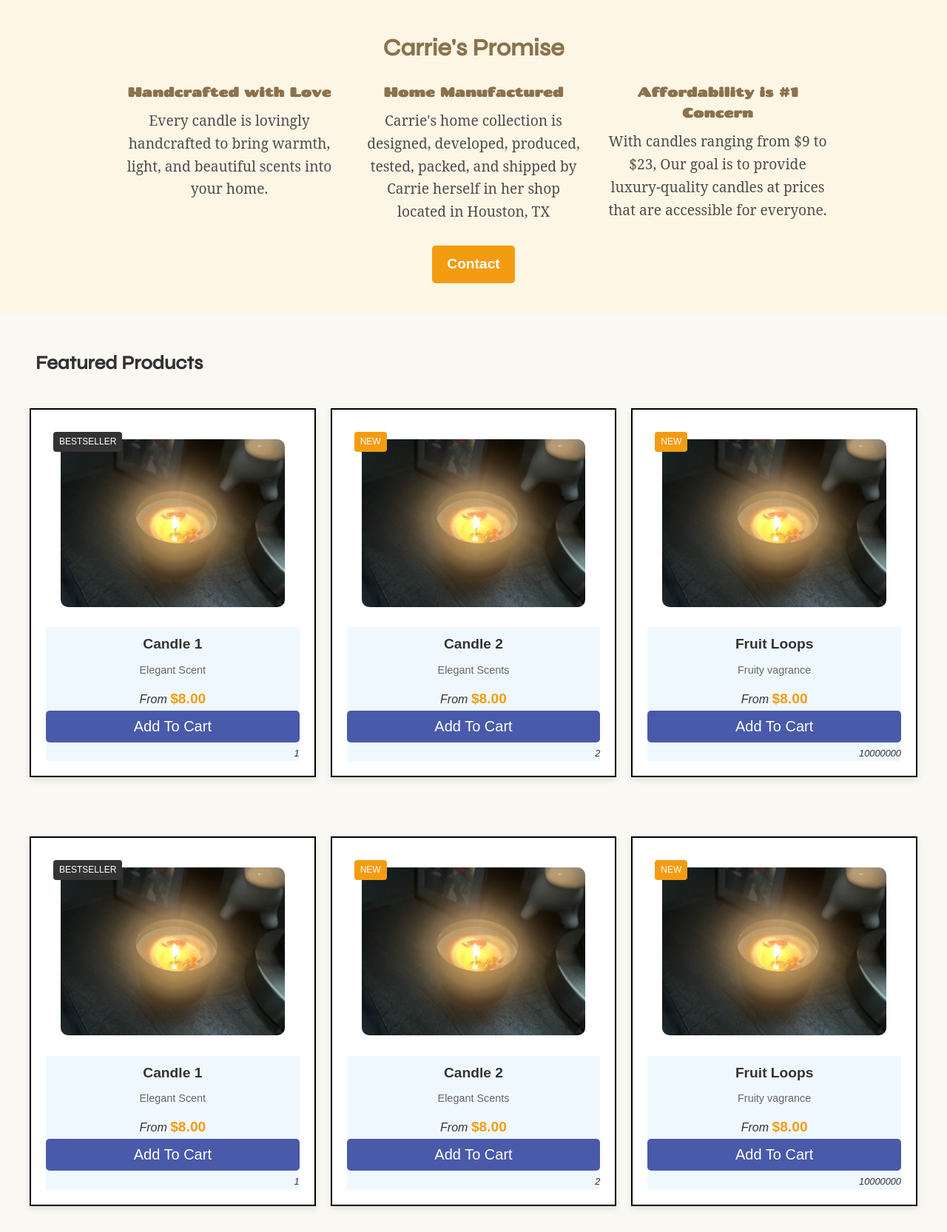
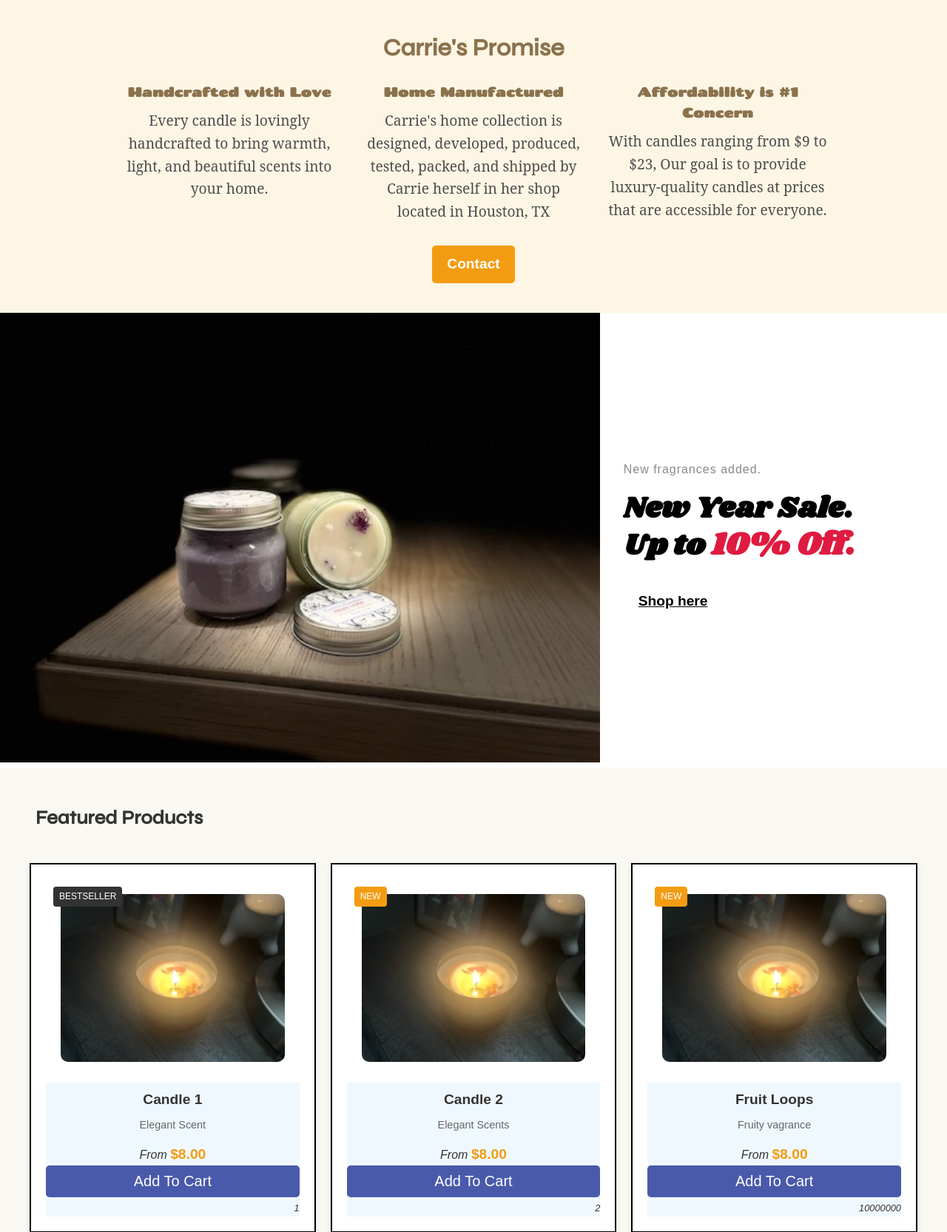
Before and after one commit to Metameg/SouthwestCandles, a PHP site: page / in a window 1280 px wide. Shown: the part 801-2467 px from the top of the page at 74% size. Before the commit the page ends 2436 px from the top, so only its background shows below. Run offline with PHP 8.4, Linux system fonts and the light colour scheme; data comes from the database, SQL or seed files in the repository; data that the repository does not hold is empty; style sheets or scripts are compiled from the project's sources.

Commit message:
promo section added to index

```diff
--- a/src/css/index.css
+++ b/src/css/index.css
@@ -183,6 +183,72 @@ body {
   background-color: #705a3a;
 }
 
+.promo-section {
+  display: flex;
+  align-items: center;
+  justify-content: space-between;
+  background-color: #fff;
+}
+.promo-section .promo-image {
+  flex: 2;
+  width: 100%;
+}
+.promo-section .promo-image img {
+  width: 100%;
+  height: 100%;
+  -o-object-fit: cover;
+     object-fit: cover;
+}
+.promo-section .promo-content {
+  flex: 1;
+  padding: 2rem;
+  display: flex;
+  flex-direction: column;
+  justify-content: center;
+  text-align: left;
+}
+.promo-section .promo-content h3 {
+  font-size: 1rem;
+  font-weight: 400;
+  letter-spacing: 1px;
+  margin-bottom: 1rem;
+  color: #888;
+}
+.promo-section .promo-content h1 {
+  font-size: 2.5rem;
+  line-height: 1.2;
+  font-weight: 700;
+  margin-bottom: 1.5rem;
+  color: #000;
+  font-family: "shrikhand", sans-serif;
+}
+.promo-section .promo-content h1 span {
+  font-size: 2.7rem;
+  color: #df1b41;
+}
+.promo-section .promo-content .promo-link {
+  display: inline-block;
+  padding: 10px 20px;
+  font-size: 1.2rem;
+  color: #000;
+  background-color: #fff;
+  border: none;
+  border-radius: 5px;
+  text-decoration: underline;
+  font-weight: bold;
+  transition: color 0.3s ease;
+  width: -moz-fit-content;
+  width: fit-content;
+}
+.promo-section .promo-content .promo-link:hover {
+  color: #c87f0a;
+}
+@media (max-width: 768px) {
+  .promo-section {
+    flex-direction: column;
+  }
+}
+
 .products-section, .featured-products {
   display: grid;
   gap: 20px;
--- a/src/index.php
+++ b/src/index.php
@@ -82,6 +82,21 @@
                 </div>
             </section>
 
+            <section class="promo-section">
+                <div class="promo-image">
+                    <picture>
+                        <source srcset="assets/images/webp/tilted_on_table.webp" type="image/webp">
+                        <source srcset="assets/images/tilted_on_table.jpg" type="image/jpeg">
+                        <img src="assets/images/tilted_on_table.jpg" alt="Product candles displayed on table">
+                    </picture>
+                </div>
+                <div class="promo-content">
+                    <h3>New fragrances added.</h3>
+                    <h1>New Year Sale.<br>Up to <span>10%<span> Off.</h1>
+                    <a href="#" class="promo-link">Shop here</a>
+                </div>
+            </section>
+
             <h2 class="section-header">Featured Products</h2>
             <section class="featured-products">
                 <?php foreach ($featuredProducts as $product): ?>
--- a/src/scss/index.scss
+++ b/src/scss/index.scss
@@ -224,7 +224,78 @@ body {
     }
 }
 
+// Promo Section
 
+.promo-section {
+    display: flex;
+    align-items: center;
+    justify-content: space-between;
+    background-color: #fff;
+
+    .promo-image {
+        flex: 2;
+        width: 100%;
+
+        img {
+            width: 100%;
+            height: 100%;
+            object-fit: cover;
+        }
+    }
+
+    .promo-content {
+      flex: 1;
+      padding: 2rem;
+      display: flex;
+      flex-direction: column;
+      justify-content: center;
+      text-align: left;
+
+      h3 {
+        font-size: 1rem;
+        font-weight: 400;
+        letter-spacing: 1px;
+        margin-bottom: 1rem;
+        color: #888;
+      }
+
+      h1 {
+        font-size: 2.5rem;
+        line-height: 1.2;
+        font-weight: 700;
+        margin-bottom: 1.5rem;
+        color: #000;
+        font-family: 'shrikhand', sans-serif;
+
+        span {
+            font-size: 2.7rem;
+            color: $text-danger;
+        }
+      }
+
+      .promo-link {
+        display: inline-block;
+        padding: 10px 20px;
+        font-size: 1.2rem;
+        color: #000;
+        background-color: #fff;
+        border: none;
+        border-radius: 5px;
+        text-decoration: underline;
+        font-weight: bold;
+        transition: color 0.3s ease;
+        width: fit-content;
+
+        &:hover {
+            color: darken($primary-color, 10%);
+        }
+      }
+    }
+
+    @media (max-width: 768px) {
+        flex-direction: column;
+    }
+}
 
 .products-section, .featured-products {
     display: grid;
```
Also changed, not shown: 1 other file.
